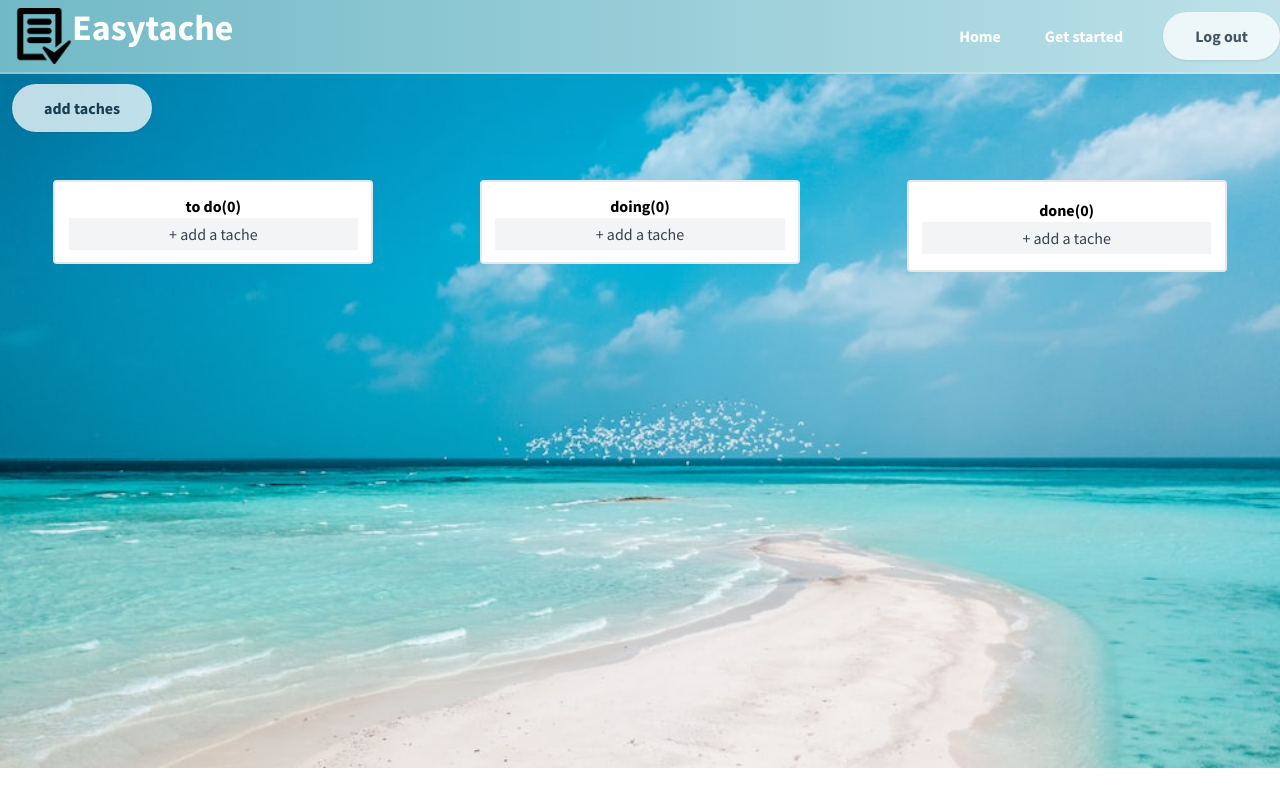
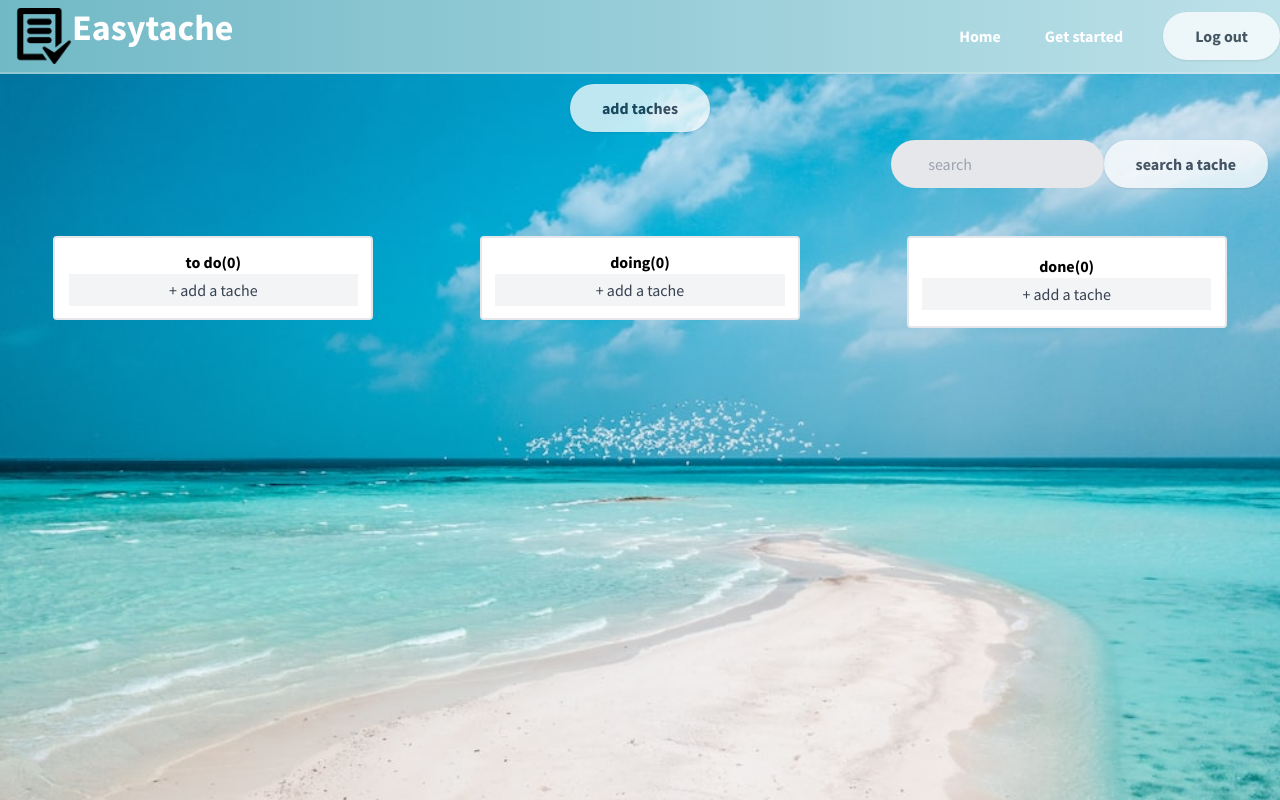
Before and after one commit to SAIDYYOUNES/easytache, a PHP site: page /easytache/taches in a window 1280 px wide. Run offline with PHP 8.4, Linux system fonts and the light colour scheme; the visitor is signed in with stand-in values (Sample User, id 1); data that the repository does not hold is empty; some libraries are stand-ins or nearby versions.

Commit message:
lastcommits

```diff
--- a/controllers/tachescontroller.php
+++ b/controllers/tachescontroller.php
@@ -3,72 +3,84 @@
 
 
 
-        class tachescontroller{
+class tachescontroller
+{
 
 
-        public function add_todotache(){
+    public function add_todotache()
+    {
         $data = array(
 
-                'description'=>$_POST['description'],
-                'deadline'=>$_POST['deadline']
+            'description' => htmlspecialchars($_POST['description']),
+            'deadline' => $_POST['deadline']
 
 
         );
 
-            $result=tachesmodel::addtodotache($data);
+        $result = tachesmodel::addtodotache($data);
     }
-        public function add_doingtache(){
+    public function add_doingtache()
+    {
         $data = array(
 
-                'description'=>$_POST['description1'],
-                'deadline'=>$_POST['deadline1']
+            'description' => htmlspecialchars($_POST['description1']),
+            'deadline' => $_POST['deadline1']
 
         );
 
-            $result=tachesmodel::adddoingtache($data);
+        $result = tachesmodel::adddoingtache($data);
     }
-        public function add_donetache(){
+    public function add_donetache()
+    {
         $data = array(
 
-                'description'=>$_POST['description2'],
-                'deadline'=>$_POST['deadline2']
+            'description' => htmlspecialchars($_POST['description2']),
+            'deadline' => $_POST['deadline2']
 
         );
 
-            $result=tachesmodel::adddonetache($data);
+        $result = tachesmodel::adddonetache($data);
     }
-        public function gettodotaches(){
+    public function gettodotaches()
+    {
         return tachesmodel::todotaches();
 
     }
-        public function getdoingtaches(){
+    public function getdoingtaches()
+    {
         return tachesmodel::doingtaches();
 
     }
-        public function getdonetaches(){
+    public function getdonetaches()
+    {
         return tachesmodel::donetaches();
 
     }
-        // public function gettache($id){
+    public function searchtaches()
+    {
+        $word[1] = htmlspecialchars($_POST['searchinp']) . '%';
+        $word[2] = '%' . htmlspecialchars($_POST['searchinp']);
+        $word[3] = '%' .htmlspecialchars( $_POST['searchinp']) . '%';
 
 
 
 
-        //     return tachesmodel::getOnetache($id);
+        return tachesmodel::gettaches($word);
 
 
-        // }
-        public function addmultipletaches(){
-            $nbr=$_POST['tachesnbr'];
+    }
+    public function addmultipletaches()
+    {
+        $nbr = $_POST['tachesnbr'];
         // die( print( $_POST['input4']) );
-    for($i=1;$i<=$nbr;$i++){
+        for ($i = 1; $i <= $nbr; $i++) {
             // $d = array();
 
-            ${'d'.$i} = array(
-            "description"=>$_POST['input'.$i],
-            "deadline"=>$_POST['date'.$i]
+            ${'d' . $i} = array(
+                "description" =>htmlspecialchars( $_POST['input' . $i]),
+                "deadline" => htmlspecialchars($_POST['date' . $i])
             );
-        tachesmodel::addtaches( ${'d'.$i});
+            tachesmodel::addtaches(${'d' . $i});
 
         }
         header('Location: taches');
@@ -76,15 +88,17 @@
     }
 
 
-        public function deletetache($id){
+    public function deletetache($id)
+    {
 
         tachesmodel::delete_tache($id);
 
     }
 
-        public function update_tache($data_update){
+    public function update_tache($data_update)
+    {
 
-            $result=tachesmodel::update_tache($data_update);
+        $result = tachesmodel::update_tache($data_update);
 
     }
 }
--- a/index.php
+++ b/index.php
@@ -7,7 +7,7 @@ require_once './views/includes/header.php';
 
 $home = new HomeController();
 
-$pages = ['home','update','delete','logout','signup','login','taches'];
+$pages = ['home','update','delete','logout','signup','login','taches','search'];
 
 // $cc = "ggggggggg{$pages[0]}jhhjjkhk";
 // var_dump($cc);
--- a/models/tachesmodel.php
+++ b/models/tachesmodel.php
@@ -93,19 +93,23 @@ class tachesmodel
 
         return $taches;
     }
-    // static public function getOnetache($id)
-    // {
-    //     $db = Database::connect()->prepare("SELECT * FROM taches WHERE id = :id");
+    static public function gettaches($word)
+    {
+        $db = Database::connect()->prepare("SELECT * FROM taches WHERE (`description` like :word1 or `description` like :word2 or `description` like :word3) and user_id=:user;
+        ");
 
-    //     $db->bindParam(':id', $id['id']);
-    //     $db->execute();
-    //     $taches = $db->fetchAll();
-    //     $db = NULL;
+        $db->bindParam(':word1', $word[1]);
+        $db->bindParam(':word2', $word[2]);
+        $db->bindParam(':word3', $word[3]);
+        $db->bindParam(':user', $_SESSION['id']);
+        $db->execute();
+        $taches = $db->fetchAll();
+        $db = NULL;
 
 
 
-    //     return $taches;
-    // }
+        return $taches;
+    }
 
     static public function update_tache($data_update)
     {
--- a/models/usermodel.php
+++ b/models/usermodel.php
@@ -12,6 +12,8 @@ static public function add_user($data){
 
 
             $db->execute();
+            $db = NULL;
+            header('Location: login');
 
 
 }
--- a/views/includes/footer.php
+++ b/views/includes/footer.php
@@ -1,5 +1,5 @@
 <?php
-if($_GET['page']==='taches'){
+if($_GET['page']==='taches' or $_GET['page']==='search'){
 
 ?>
  <script src="./views/js.js"></script>
--- a/views/js.js
+++ b/views/js.js
@@ -69,37 +69,18 @@ function check(e) {
 		}
 	}
 }
-// function checkParent(t, elm) {
-// 	while (t.parentNode) {
-// 		if (t == elm) {
-// 			return true;
-// 		}
-// 		t = t.parentNode;
-// 	}
-// 	return false;
-// }
-// HTMLDataListElement
-//afficher le formulaire de reservation pour company//
-// var others = document.getElementById("others");
+function checkParent(t, elm) {
+	while (t.parentNode) {
+		if (t == elm) {
+			return true;
+		}
+		t = t.parentNode;
+	}
+	return false;
+}
 
-// let button = document.getElementById("aa");
-// button.addEventListener("click", () => {
-//     others.classList.toggle('hidden');
-// });
-//suite options 1
 
-var todo = document.getElementById("todo");
-// var todobutton = document.getElementById("todobutton");
-// var doing = document.getElementById("doing");
-// var doingbutton = document.getElementById("doingbutton");
-// var done = document.getElementById("done");
-// var donebutton = document.getElementById("donebutton");
 
-// function todotache(){
-//    var todotach = document.createElement("textarea");
-//    todo.append(todotach);
-//    todotach.classList.add('textarea');
-// }
 function todoarea() {
 	var todoarea = document.getElementById("todoarea");
 	var todobutton = document.getElementById("todobutton");
@@ -139,36 +120,7 @@ function donearea(){
 		overlay.classList.toggle('hidden')
 		overlay.classList.toggle('flex')
 	}
-// window.addEventListener('DOMContentLoaded', () => {
-// 	const delBtn = document.querySelectorAll('.delete-btn')
-// 	const closeBtn = document.querySelectorAll('.close-modal')
-// 	console.log(delBtn);
 
-// 	const toggleModal = () => {
-// 		overlay.classList.toggle('hidden')
-// 		overlay.classList.toggle('flex')
-// 	}
-// 	delBtn.forEach(item => {
-// 		item.addEventListener('click', toggleModal)
-// 	})
-// 	// delBtn.forEach(toggleModal);
-// 	// forEach(delBtn as delete){
-// 	// 	delBtn.addEventListener('click', toggleModal)
-
-// 	// }
-
-// 	function closegg(id) {
-// 		const overlay = document.getElementById(`overlay${id}`)
-// 		const delBtn = document.querySelectorAll('.delete-btn')
-// 	const closeBtn = document.querySelectorAll('.close-modal')
-// 	}
-
-
-
-// 	closeBtn[0].addEventListener('click', toggleModal)
-// 	closeBtn[1].addEventListener('click', toggleModal)
-// }
-// )
 
 
 function taches(){
--- a/views/style.css
+++ b/views/style.css
@@ -1,38 +1,44 @@
-.margin{
+.margin {
     /* margin-top: -158px; */
 }
+
 .gradient {
     /* background: rgb(113, 185, 198); */
-    background: linear-gradient(to right ,rgb(113, 185, 198), rgb(189, 225, 233));
+    background: linear-gradient(to right, rgb(113, 185, 198), rgb(189, 225, 233));
 }
-#visiter{
+
+#visiter {
     display: flex;
     padding: 20px;
 
 
 }
-#map{
-    width :600px ;
-    height :450px ;
+
+#map {
+    width: 600px;
+    height: 450px;
 }
-.top{
+
+.top {
     padding-top: 4.5rem;
 
 }
-.back{
+
+.back {
     background: url(./img/photo-1582628138723-bb07fd456bea.jpg);
     background-repeat: no-repeat;
     background-size: cover;
-height: 96vh;
+    height: 100vh;
 
 
 
 }
+
 .textarea {
     width: 100%;
     max-height: 170px;
     height: auto;
-    padding: 12px ;
+    padding: 12px;
     box-sizing: border-box;
     border: 2px solid #ccc;
     border-radius: 4px;
@@ -40,13 +46,13 @@ height: 96vh;
     font-size: 16px;
     resize: none;
     color: black;
-    overflow:auto;
+    overflow: auto;
 
 }
 
 
-@media (max-width: 575px){
-    .back{
+@media (max-width: 575px) {
+    .back {
         background: url(./img/photo-1582628138723-bb07fd456bea.jpg);
         background-repeat: no-repeat;
         background-size: cover;
@@ -55,12 +61,13 @@ height: 96vh;
 
 
     }
-    #map{
-        width :200px ;
-        height :190px ;
+
+    #map {
+        width: 200px;
+        height: 190px;
     }
 
-#visiter{
+    #visiter {
         padding: 20px;
         display: flex;
         flex-direction: column;
--- a/views/taches.php
+++ b/views/taches.php
@@ -68,6 +68,7 @@ if (isset($_POST['addtaches']) and isset($_POST['tachesnbr'])) {
 
 }
 
+
 ?>
  <!-- add many taches -->
  <div class=" bg-black bg-opacity-50 absolute inset-0 hidden  flex justify-center items-center"
@@ -100,11 +101,22 @@ if (isset($_POST['addtaches']) and isset($_POST['tachesnbr'])) {
                                 </div>
 </div>
 
+
 <section class=" top back">
-    <div class="pl-3 pt-3 flex justify-start">
-        <button id="tachesbtn" onclick="taches()" class="mx-auto lg:mx-0 hover:underline bg-white text-gray-800 font-bold rounded-full  lg:mt-0 py-3 px-8 shadow opacity-75 focus:outline-none focus:shadow-outline transform transition hover:scale-105 duration-300 ease-in-out">
+    <div class="px-3 pt-3 flex-col sm:flex  justify-between">
+        <button id="tachesbtn" onclick="taches()" class="mx-auto  hover:underline bg-white text-gray-800 font-bold rounded-full  lg:mt-0 py-3 px-8 shadow opacity-75 focus:outline-none focus:shadow-outline transform transition hover:scale-105 duration-300 ease-in-out">
             add taches
         </button>
+
+        <form class="mt-2" method="post" action="search" autocomplete="off">
+            <div class="flex justify-end">
+                <input class="rounded-full bg-gray-200 pl-3 text-black " name="searchinp" type="text" placeholder="        search">
+                <button name="search"  class="mx-auto lg:mx-0 hover:underline bg-white text-gray-800 font-bold rounded-full  lg:mt-0 py-3 px-8 shadow opacity-75 focus:outline-none focus:shadow-outline transform transition hover:scale-105 duration-300 ease-in-out">
+                    search a tache
+                </button>
+            </div>
+        </form>
+
 
     </div>
     <div class=" w10/12  pt-8 flex justify-center py-6">
@@ -119,7 +131,7 @@ if (isset($_POST['addtaches']) and isset($_POST['tachesnbr'])) {
                         <div class="my-2 bg-white rounded p3 px-4 text-black ">
                             <p class=" resize-none  bg-white font-bold" >
                                                         <?php echo $todo['description'] ?>
-                                                        <p class=" resize-none  bg-white font-bold" >
+                                                        <p class=" resize-none  bg-white font-bold" >todo before:
                                                         <?php echo $todo['deadline'] ?>
 
                     </p>
@@ -139,9 +151,9 @@ if (isset($_POST['addtaches']) and isset($_POST['tachesnbr'])) {
                                         </div>
                                     </div>
                                     <form method="post">
-                                    <label class="text-red-400" for="">previous deadline [<?php echo $todo['deadline'] ?>]</label>
-                                    <input type="date" name="deadline" id="">
-                                    <label class="text-red-400" for="">previous status [<?php echo $todo['status'] ?>]</label>
+                                    <label class="text-black font-bold " for="">previous deadline [<?php echo $todo['deadline'] ?>]</label>
+                                    <input type="date" name="deadline" value="<?php echo $todo['deadline'] ?>">
+                                    <label class="text-black font-bold" for="">previous status [<?php echo $todo['status'] ?>]</label>
                                         <div class="mt-2 text-sm ">
 
                                             <select name="status" id="" required>
@@ -158,7 +170,7 @@ if (isset($_POST['addtaches']) and isset($_POST['tachesnbr'])) {
                                         <div class="mt-3 flex justify-end space-x-3">
                                             <button type="button" onclick="closegg(<?php echo $todo['id'] ?>)"
                                                 class="close-modal px-3 py-1 rounded hover:bg-red-300 hover:bg-opacity-50 hover:text-red-900">Cancel</button>
-                                            <button type="submit" class="px-3 py-1 bg-red-800 text-gray-200 hover:bg-red-600 rounded"
+                                            <button type="submit" class="px-3 py-1 bg-blue-800 text-gray-200 hover:bg-blue-600 rounded"
                                                 name="edit">edit</button>
                                         </div>
                                     </form>
@@ -217,7 +229,7 @@ if (isset($_POST['addtaches']) and isset($_POST['tachesnbr'])) {
                         <div class="my-2 bg-white rounded p3 px-4 text-black ">
                             <p class=" resize-none  bg-white font-bold" >
                                                         <?php echo $doing['description'] ?>
-                            <p class=" resize-none  bg-white font-bold" >
+                            <p class=" resize-none  bg-white font-bold" >todo before:
                                                         <?php echo $doing['deadline'] ?>
 
                     </p>
@@ -237,9 +249,9 @@ if (isset($_POST['addtaches']) and isset($_POST['tachesnbr'])) {
                                         </div>
                                     </div>
                                     <form method="post">
-                                    <label class="text-red-400" for="">previous deadline [<?php echo $doing['deadline'] ?>]</label>
-                                    <input type="date" name="deadline" id="">
-                                    <label class="text-red-400" for="">previous status [<?php echo $doing['status'] ?>]</label>
+                                    <label class="text-black font-bold" for="">previous deadline [<?php echo $doing['deadline'] ?>]</label>
+                                    <input type="date" name="deadline" value="<?php echo $doing['deadline'] ?>">
+                                    <label class="text-black font-bold" for="">previous status [<?php echo $doing['status'] ?>]</label>
                                         <div class="mt-2 text-sm">
                                             <select name="status" id="" required>
                                                 <option value=""></option>
@@ -255,7 +267,7 @@ if (isset($_POST['addtaches']) and isset($_POST['tachesnbr'])) {
                                         <div class="mt-3 flex justify-end space-x-3">
                                             <button type="button" onclick="closegg(<?php echo $doing['id'] ?>)"
                                                 class="close-modal px-3 py-1 rounded hover:bg-red-300 hover:bg-opacity-50 hover:text-red-900">Cancel</button>
-                                            <button type="submit" class="px-3 py-1 bg-red-800 text-gray-200 hover:bg-red-600 rounded"
+                                            <button type="submit" class="px-3 py-1 bg-blue-800 text-gray-200 hover:bg-blue-600 rounded"
                                                 name="edit">edit</button>
                                         </div>
                                     </form>
@@ -312,7 +324,7 @@ if (isset($_POST['addtaches']) and isset($_POST['tachesnbr'])) {
                         <div class="my-2 bg-white rounded p3 px-4 text-black ">
                             <p class=" resize-none  bg-white font-bold" readonly>
                                                         <?php echo $done['description'] ?>
-                                                        <p class=" resize-none  bg-white font-bold" >
+                                                        <p class=" resize-none  bg-white font-bold" >todo before:
                                                         <?php echo $done['deadline'] ?>
 
 
@@ -333,9 +345,9 @@ if (isset($_POST['addtaches']) and isset($_POST['tachesnbr'])) {
                                         </div>
                                     </div>
                                     <form method="post">
-                                        <label class="text-red-400" for="">previous deadline [<?php echo $done['deadline'] ?>]</label>
-                                        <input type="date" name="deadline" id="">
-                                        <label class="text-red-400" for="">previous status [<?php echo $done['status'] ?>]</label>
+                                        <label class="text-black font-bold" for="">previous deadline [<?php echo $done['deadline'] ?>]</label>
+                                        <input type="date" name="deadline" value="<?php echo $doing['deadline'] ?>">
+                                        <label class="text-black font-bold" for="">previous status [<?php echo $done['status'] ?>]</label>
                                         <div class="mt-2 text-sm">
 
                                             <select name="status" id="" required>
@@ -352,7 +364,7 @@ if (isset($_POST['addtaches']) and isset($_POST['tachesnbr'])) {
                                         <div class="mt-3 flex justify-end space-x-3">
                                             <button type="button" onclick="closegg(<?php echo $done['id'] ?>)"
                                                 class="close-modal px-3 py-1 rounded hover:bg-red-300 hover:bg-opacity-50 hover:text-red-900">Cancel</button>
-                                            <button type="button" class="px-3 py-1 bg-red-800 text-gray-200 hover:bg-red-600 rounded"
+                                            <button type="button" class="px-3 py-1 bg-blue-800 text-gray-200 hover:bg-blue-600 rounded"
                                                 name="edit">edit</button>
                                         </div>
                                     </form>
```
Also changed, not shown: controllers/usercontroller.php (+8 -11 lines), views/search.php (added, +147 -0 lines). Lines whose indentation alone changed are shown as unchanged.
